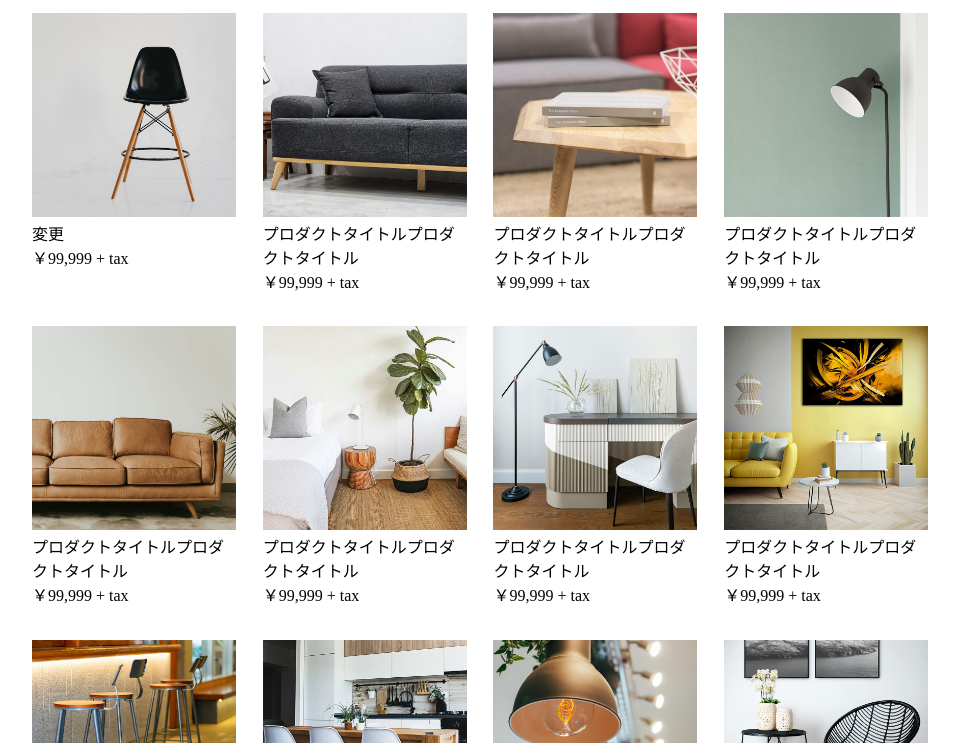
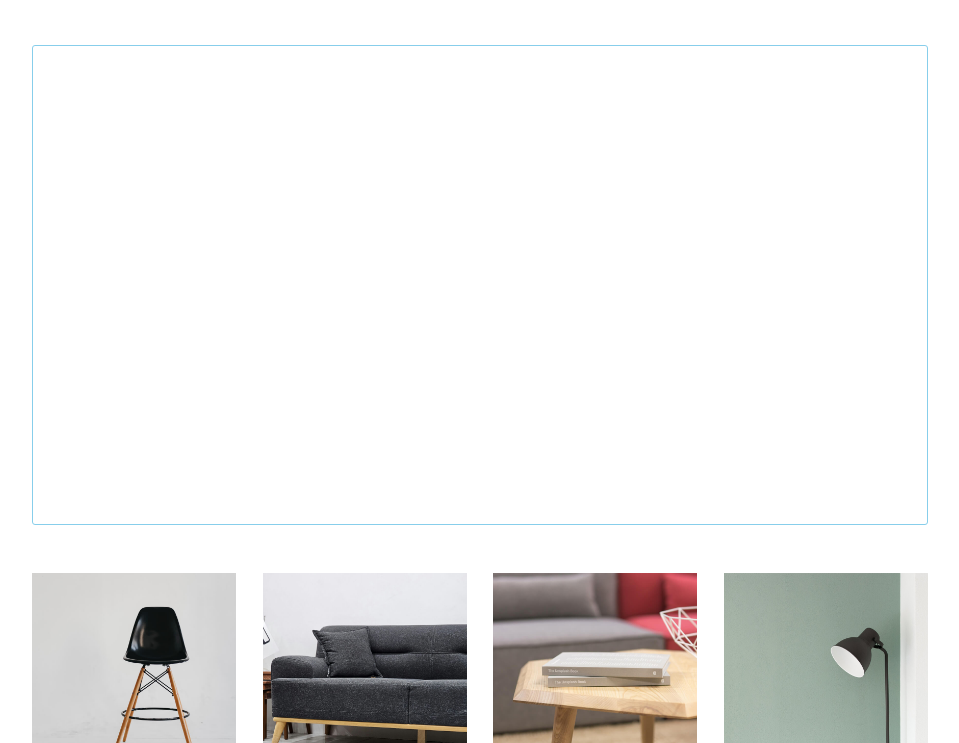
Before and after one commit to Kazuma-Y-1213/web-practical-training2, a plain HTML site: page aaa.html in a window 1280 px wide. Shown: the part 57-800 px from the top of the page, without its empty margins (160-1119 px from the left). Drawn offline with nearby package versions, Linux system fonts and the light colour scheme; some packages are replaced by stand-ins of ours.

Commit message:
jinseiのあれ 枠だけ実装

```diff
--- a/aaa.html
+++ b/aaa.html
@@ -57,6 +57,11 @@
 
 
   <main>
+    <section>
+      <div id="jinsei">
+
+      </div>
+    </section>
     <!-- index.html -->
         <section id="top index-section" class="wrapper">
           <ul class="product-list">
--- a/css/style.css
+++ b/css/style.css
@@ -115,9 +115,15 @@ footer li {
   list-style-type: none;
 }
 /*-----------------*/
-
-
-
+/* -------*/
+#jinsei{
+  border-radius:3px;
+  width:100%;
+  height:30rem;
+  margin:3rem 0;
+  border:1px solid skyblue;
+}
+/* ------ */
 /*index.html*/
 /* main リストのデザイン */
 .product-list{
--- a/js/main.js
+++ b/js/main.js
@@ -238,14 +238,14 @@ hamburgerButton.addEventListener("click", () => {
     }, hamOpDuraTime * 1.5);
   }
 });
-/*
-hamburgerButtonClose.addEventListener("click"
-  ,()=>{
 
+const jinsei = document.querySelector("#jinsei");
 
+class a {
+  constructor(element){
+    this.element = element;
+    this.comStyle = getComputedStyle(this.element);
+    console.log(`conStyle : ${this.comStyle}`);
   }
-
-);
-*/
-/*if (comStyleHamBg.display == "block") {
-      hamburgerBackground.style.display = "none"; */
+}
+const chart = new a(jinsei);
```
